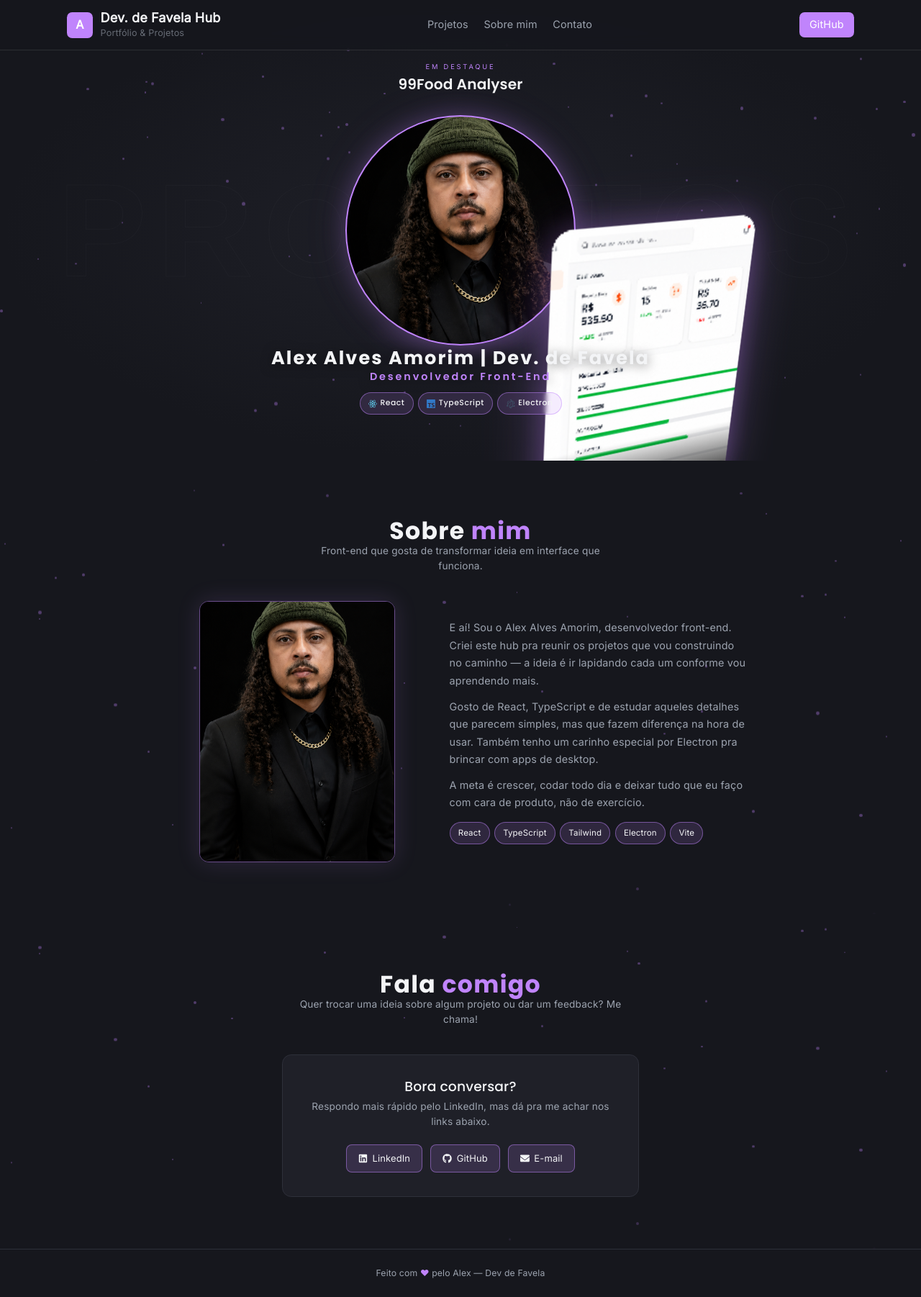
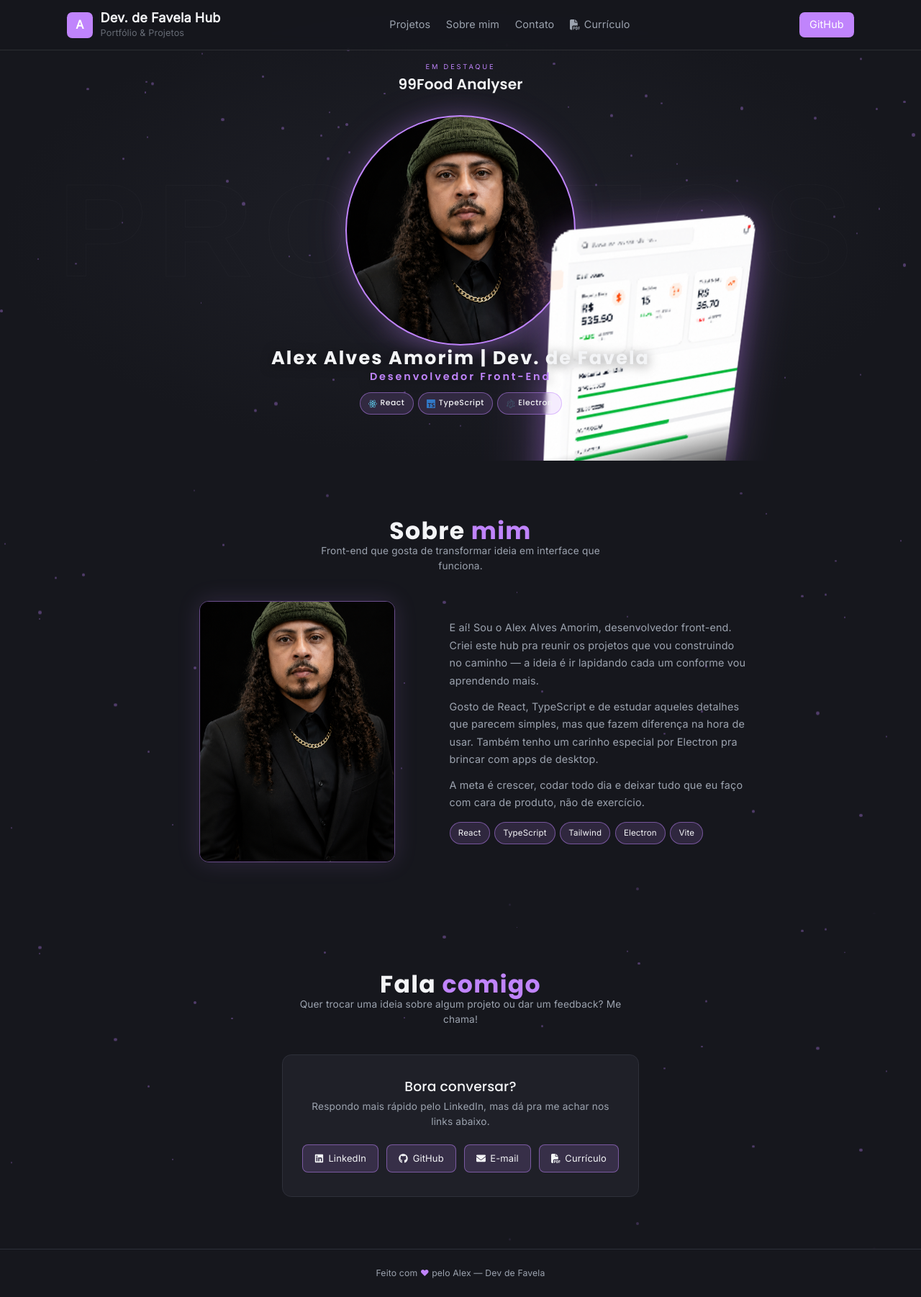
Before and after one commit to AlexAlvesAmorim/EuAlexDev-Hub-Project, a React (Vite) app: page / in a window 1280 px wide. Shown: the whole page at 72% size. Built offline with nearby package versions, Linux system fonts and the light colour scheme; a web font is replaced by a local one.

Commit message:
adcionando uma opção de curriculum no site.

```diff
--- a/src/components/Header/Header.tsx
+++ b/src/components/Header/Header.tsx
@@ -1,5 +1,5 @@
 import { useEffect, useState } from "react";
-import { FaBars, FaXmark } from "react-icons/fa6";
+import { FaBars, FaXmark, FaFilePdf } from "react-icons/fa6";
 
 export function Header() {
     const [menuOpen, setMenuOpen] = useState(false);
@@ -43,6 +43,13 @@ export function Header() {
                         <a href="#contato" className="text-text hover:text-primary transition-colors">
                             Contato
                         </a>
+                        <a
+                            href="/curriculo-alex-alves-amorim.pdf"
+                            download
+                            className="inline-flex items-center gap-1.5 text-text hover:text-primary transition-colors"
+                        >
+                            <FaFilePdf /> Currículo
+                        </a>
                     </nav>
 
                     <div className="flex items-center gap-3">
@@ -82,6 +89,14 @@ export function Header() {
                         Contato
                     </a>
                     <a
+                        href="/curriculo-alex-alves-amorim.pdf"
+                        download
+                        className="inline-flex items-center gap-1.5 text-text hover:text-primary transition-colors"
+                        onClick={closeMenu}
+                    >
+                        <FaFilePdf /> Currículo
+                    </a>
+                    <a
                         href="https://github.com/AlexAlvesAmorim"
                         target="_blank"
                         rel="noopener noreferrer"
--- a/src/pages/home/home.tsx
+++ b/src/pages/home/home.tsx
@@ -1,6 +1,6 @@
 import { ProjectSlider } from "../../components/ProjectSlider/ProjectSlider.tsx";
 import { FloatingParticles } from "../../components/BackgroundTexture/FloatingParticles";
-import { FaGithub, FaEnvelope, FaLinkedin } from "react-icons/fa6";
+import { FaGithub, FaEnvelope, FaLinkedin, FaFilePdf } from "react-icons/fa6";
 import { useMediaQuery } from "../../hooks/useMediaQuery";
 
 export function Home() {
@@ -80,6 +80,9 @@ export function Home() {
                             <a href="mailto:alex.a.amorim@outlook.com">
                                 <FaEnvelope /> E-mail
                             </a>
+                            <a href="/curriculo-alex-alves-amorim.pdf" download>
+                                <FaFilePdf /> Currículo
+                            </a>
                         </div>
                     </div>
                 </div>
```
Also changed, not shown: 1 other file (tests, documents, lock files or other folders).
